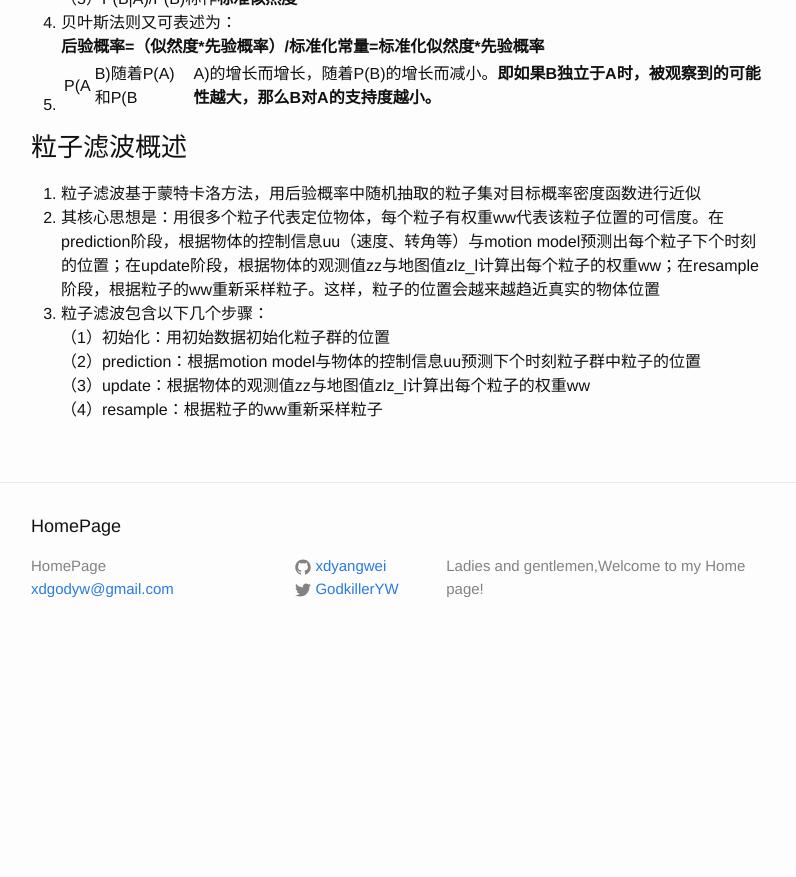
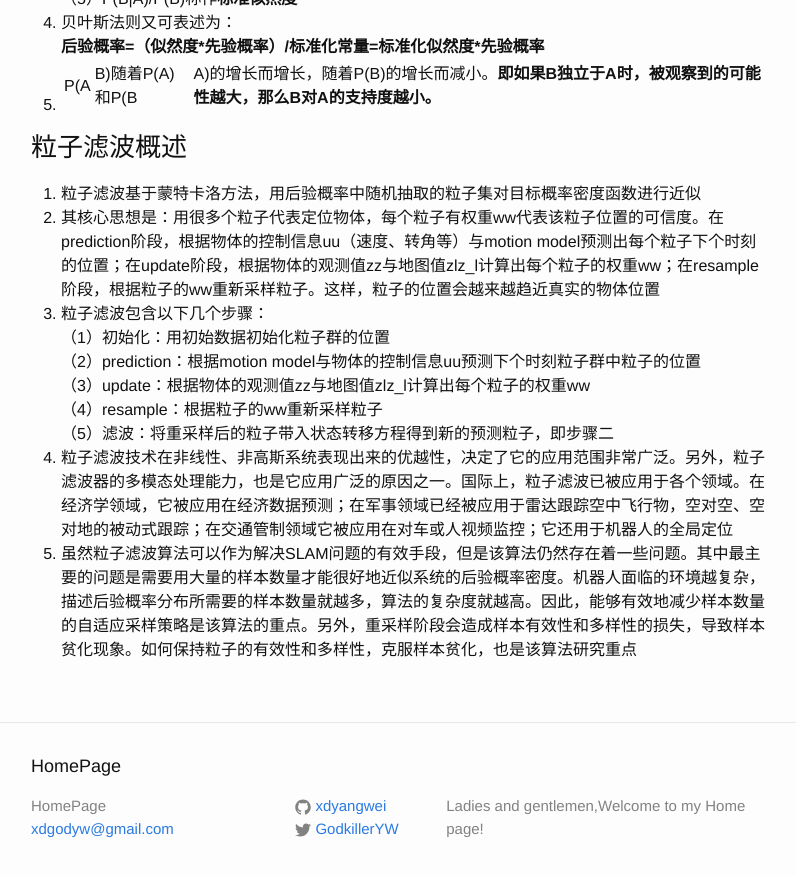
Before and after one commit to xdyangwei/xdyangwei.github.io, a Jekyll site: the page built from _posts/2019-10-15-粒子滤波.md, in a window 1280 px wide and 900 px high, scrolled down 651 px. Shown: the top 877 px of the window, without its empty margins (239-1035 px from the left). Built offline with Jekyll 4.4.1, drawn with Linux system fonts in a browser that asks for light colours; our own code applies the rules of GitHub Pages for plain Markdown files; before the commit the page ends 1311 px from its top, so only the background shows below that.

Commit message:
add the tips of Particle Filter

```diff
--- a/_posts/2019-10-15-粒子滤波.md
+++ b/_posts/2019-10-15-粒子滤波.md
@@ -21,3 +21,6 @@
 （2）prediction：根据motion model与物体的控制信息uu预测下个时刻粒子群中粒子的位置
 （3）update：根据物体的观测值zz与地图值zlz_l计算出每个粒子的权重ww
 （4）resample：根据粒子的ww重新采样粒子
+（5）滤波：将重采样后的粒子带入状态转移方程得到新的预测粒子，即步骤二
+4. 粒子滤波技术在非线性、非高斯系统表现出来的优越性，决定了它的应用范围非常广泛。另外，粒子滤波器的多模态处理能力，也是它应用广泛的原因之一。国际上，粒子滤波已被应用于各个领域。在经济学领域，它被应用在经济数据预测；在军事领域已经被应用于雷达跟踪空中飞行物，空对空、空对地的被动式跟踪；在交通管制领域它被应用在对车或人视频监控；它还用于机器人的全局定位
+5. 虽然粒子滤波算法可以作为解决SLAM问题的有效手段，但是该算法仍然存在着一些问题。其中最主要的问题是需要用大量的样本数量才能很好地近似系统的后验概率密度。机器人面临的环境越复杂，描述后验概率分布所需要的样本数量就越多，算法的复杂度就越高。因此，能够有效地减少样本数量的自适应采样策略是该算法的重点。另外，重采样阶段会造成样本有效性和多样性的损失，导致样本贫化现象。如何保持粒子的有效性和多样性，克服样本贫化，也是该算法研究重点
```
